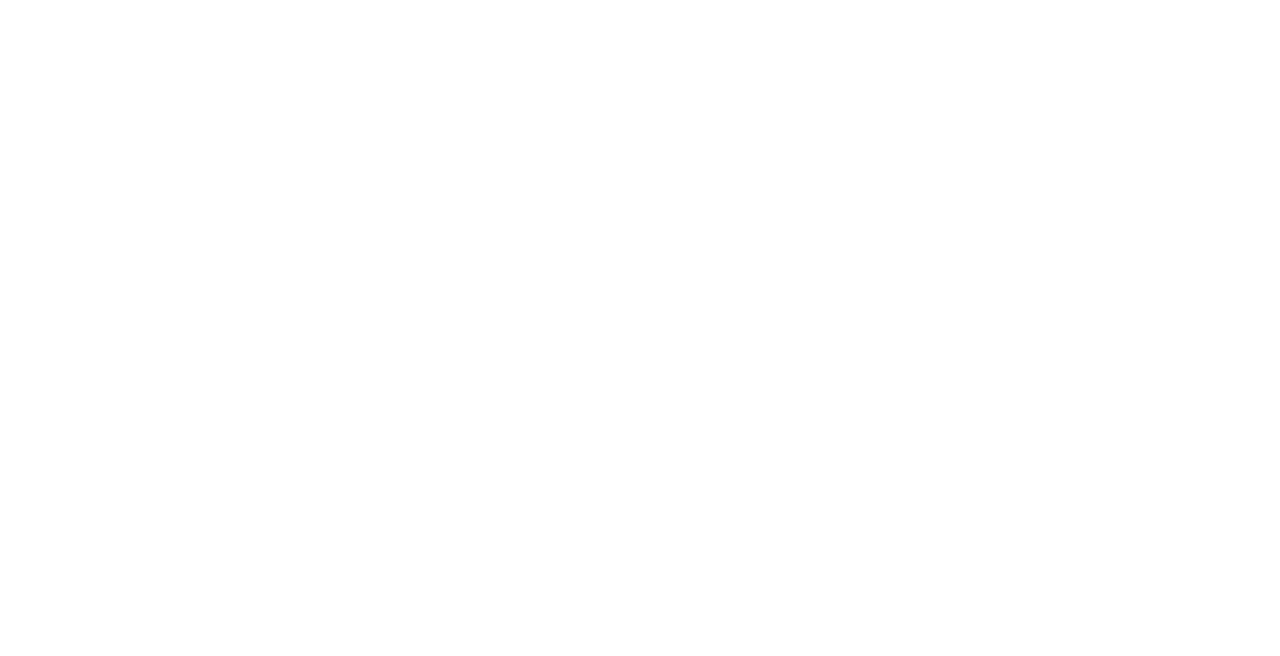
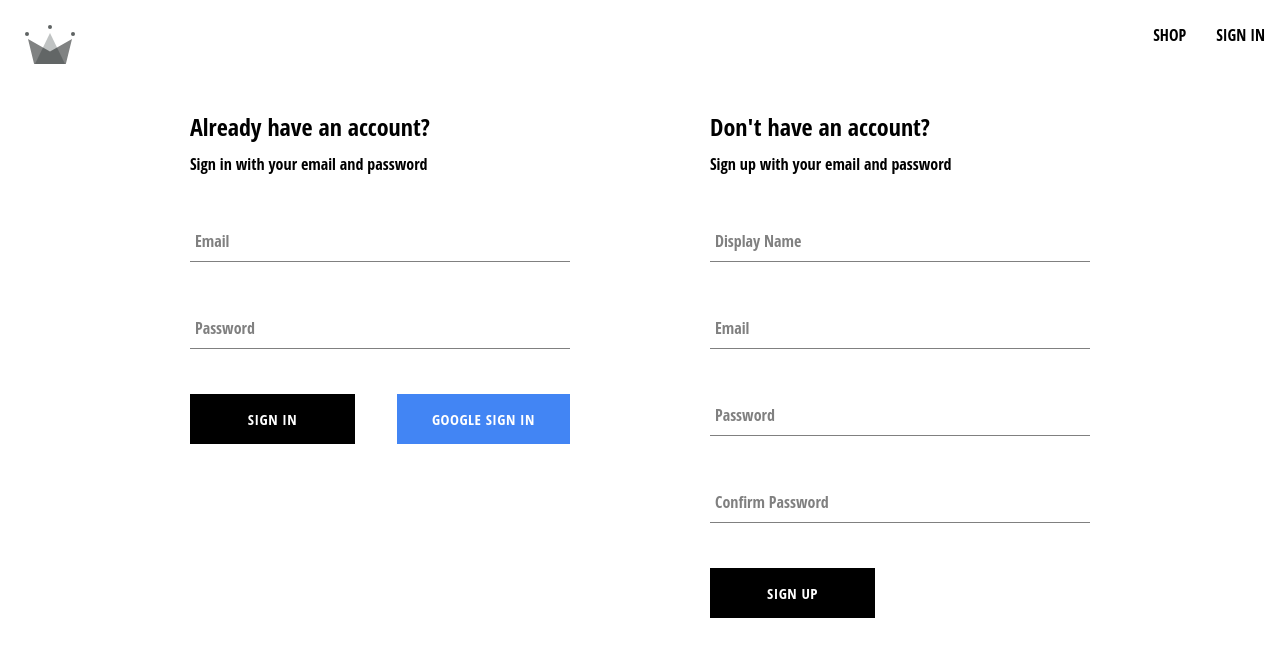
Before and after one commit to Bafirgenius/marketplace, a React (Create React App) app: page /auth in a window 1280 px wide. Before the commit this address had no page. Shown: the top 656 px of the page. Built offline with nearby package versions, Linux system fonts and the light colour scheme.

Commit message:
created authentication page component alongside sign in form

```diff
--- a/src/App.js
+++ b/src/App.js
@@ -2,7 +2,7 @@
 
 import Navigation from "./routes/navigation/navigation.component";
 import Home from "./routes/home/home.component";
-import SignIn from "./routes/sign-in/sign-in.component";
+import Authentication from "./routes/authentication/authentication.component";
 
 const Shop = () => {
     return <h1>I am the shop page</h1>;
@@ -14,7 +14,7 @@
             <Route path="/" element={<Navigation />}>
                 <Route index element={<Home />} />
                 <Route path="shop" element={<Shop />} />
-                <Route path="sign-in" element={<SignIn />} />
+                <Route path="auth" element={<Authentication />} />
             </Route>
         </Routes>
     );
--- a/src/component/form-input/form-input.component.jsx
+++ b/src/component/form-input/form-input.component.jsx
@@ -3,6 +3,7 @@
 const FormInput = ({ label, ...otherProps }) => {
     return (
         <div className="group">
+            <input className="form-input" {...otherProps} />
             {label && (
                 <label
                     className={`${
@@ -12,7 +13,6 @@
                     {label}
                 </label>
             )}
-            <input className="form-input" {...otherProps} />
         </div>
     );
 };
--- /dev/null
+++ b/src/component/sign-in-form/sign-in-form.component.jsx
@@ -0,0 +1,99 @@
+import { useState } from "react";
+
+import FormInput from "../form-input/form-input.component";
+import Button from "../button/button.component";
+
+import {
+    createUserDocumentFromAuth,
+    signInWithGooglePopup,
+    signInAuthUserWithEmailAndPassword,
+} from "../../utils/firebase/firebase.utils";
+
+import "./sign-in-form.styles.scss";
+
+const defaultFormField = {
+    email: "",
+    password: "",
+};
+
+const SignInForm = () => {
+    const [formFields, setFormFields] = useState(defaultFormField);
+    const { email, password } = formFields;
+
+    console.log(formFields);
+
+    const resetFormFields = () => {
+        setFormFields(defaultFormField);
+    };
+
+    const signInWithGoogle = async () => {
+        const { user } = await signInWithGooglePopup();
+        await createUserDocumentFromAuth(user);
+    };
+
+    const handleSubmit = async (event) => {
+        event.preventDefault();
+        try {
+            const response = await signInAuthUserWithEmailAndPassword(
+                email,
+                password
+            );
+            console.log(response);
+            resetFormFields();
+        } catch (error) {
+            switch (error.code) {
+                case "auth/wrong-password":
+                    alert("incorrect password for email");
+                    break;
+                case "auth/user-not-found":
+                    alert("no user associated with this email");
+                    break;
+                default:
+                    console.log(error);
+            }
+        }
+    };
+
+    const handleChange = (event) => {
+        const { name, value } = event.target;
+        // console.log(name, value);
+        setFormFields({ ...formFields, [name]: value });
+    };
+
+    return (
+        <div className="sign-up-container">
+            <h2>Already have an account?</h2>
+            <span>Sign in with your email and password</span>
+            <form onSubmit={handleSubmit}>
+                <FormInput
+                    label="Email"
+                    type="email"
+                    required
+                    onChange={handleChange}
+                    name="email"
+                    value={email}
+                />
+                <FormInput
+                    label="Password"
+                    type="password"
+                    required
+                    onChange={handleChange}
+                    name="password"
+                    value={password}
+                />
+                <div className="buttons-container">
+                    <Button type="submit">Sign In</Button>
+                    <Button
+                        type="button"
+                        buttonType="google"
+                        onClick={signInWithGoogle}
+                    >
+                        Google sign in
+                    </Button>
+                </div>
+            </form>
+        </div>
+    );
+};
+
+export default SignInForm;
--- /dev/null
+++ b/src/component/sign-in-form/sign-in-form.styles.scss
@@ -0,0 +1,14 @@
+.sign-up-container {
+    display: flex;
+    flex-direction: column;
+    width: 380px;
+}
+
+h2 {
+    margin: 10px 0;
+}
+
+.buttons-container {
+    display: flex;
+    justify-content: space-between;
+}
--- a/src/routes/sign-in/sign-in.component.jsx
+++ b/src/routes/authentication/authentication.component.jsx
@@ -1,15 +1,10 @@
 // import { useEffect } from "react";
 // import { getRedirectResult } from "firebase/auth";
-import {
-    // auth,
-    signInWithGooglePopup,
-    // signInWithGoogleRedirect,
-    createUserDocumentFromAuth,
-} from "../../utils/firebase/firebase.utils";
+import SignUpForm from "../../component/sign-up-form/sign-up-form.component";
+import SignInForm from "../../component/sign-in-form/sign-in-form.component";
+import "./authentication.styles.scss";
 
-import SignUpForm from "../../component/sign-up-form/sign-up-form.component";
-
-const SignIn = () => {
+const Authentication = () => {
     // useEffect(() => {
     //     async function getResult() {
     //         const response = await getRedirectResult(auth);
@@ -22,17 +17,9 @@
     //     }
     //     getResult();
     // }, []);
-
-    const logGoogleUser = async () => {
-        const { user } = await signInWithGooglePopup();
-        const userDocRef = await createUserDocumentFromAuth(user);
-    };
     return (
-        <div>
-            <h1>Sign in Page</h1>
-            <button onClick={logGoogleUser}>
-                Sign in with Google Popup
-            </button>
+        <div className="authentication-container">
+            <SignInForm />
             {/* <button onClick={signInWithGoogleRedirect}>
                 Sign in with Google Redirect
             </button> */}
@@ -41,4 +28,4 @@
     );
 };
 
-export default SignIn;
+export default Authentication;
--- /dev/null
+++ b/src/routes/authentication/authentication.styles.scss
@@ -0,0 +1,6 @@
+.authentication-container {
+    display: flex;
+    width: 900px;
+    justify-content: space-between;
+    margin: 30px auto;
+}
--- a/src/routes/navigation/navigation.component.jsx
+++ b/src/routes/navigation/navigation.component.jsx
@@ -15,7 +15,7 @@
                     <Link className="nav-link" to="/shop">
                         SHOP
                     </Link>
-                    <Link className="nav-link" to="/sign-in">
+                    <Link className="nav-link" to="/auth">
                         SIGN IN
                     </Link>
                 </div>
--- a/src/utils/firebase/firebase.utils.js
+++ b/src/utils/firebase/firebase.utils.js
@@ -5,6 +5,7 @@
     signInWithPopup,
     GoogleAuthProvider,
     createUserWithEmailAndPassword,
+    signInWithEmailAndPassword,
 } from "firebase/auth";
 
 import {
@@ -81,3 +82,15 @@
         password
     );
 };
+export const signInAuthUserWithEmailAndPassword = async (
+    email,
+    password
+) => {
+    if (!email || !password) return;
+
+    return await signInWithEmailAndPassword(
+        auth,
+        email,
+        password
+    );
+};
```
